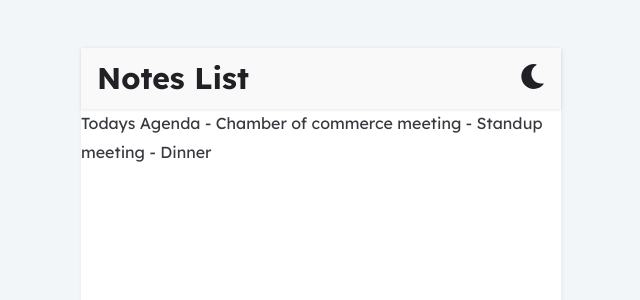
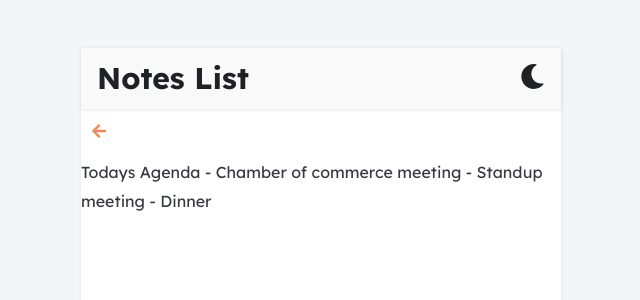
Before and after one commit to arief-github/notes-ios-app, a React (Vite) app: page /note/1 in a window 1280 px wide. Shown: the top 300 px of the page, without its empty margins (319-959 px from the left). Built offline with nearby package versions, Linux system fonts and the light colour scheme; data requests are answered from the project's data file.

Commit message:
add arrow left

```diff
--- a/src/pages/NoteDetail/NoteDetail.jsx
+++ b/src/pages/NoteDetail/NoteDetail.jsx
@@ -1,4 +1,6 @@
 import React, { useState, useEffect } from 'react'
+import { FaArrowLeft } from 'react-icons/fa'
+import { Link } from 'react-router-dom';
 
 const NoteDetail = ({ match }) => {
   let id = match.params.id;
@@ -17,7 +19,12 @@ const NoteDetail = ({ match }) => {
   }, [id])
 
   return (
-    <div>
+    <div className='note'>
+      <div className='note-header'>
+        <Link to="/">
+          <FaArrowLeft/>
+        </Link>
+      </div>
       <p>{note?.body}</p>
     </div>
   )
```
